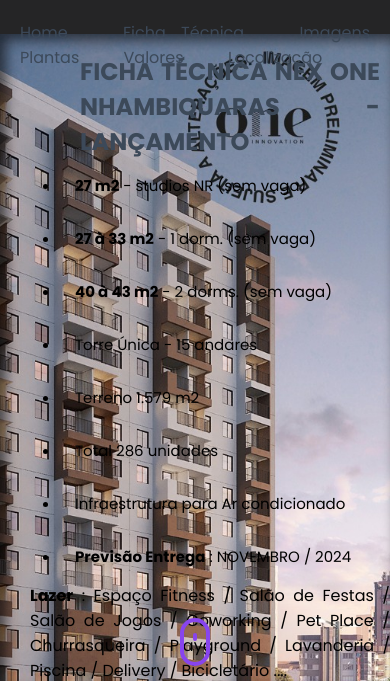
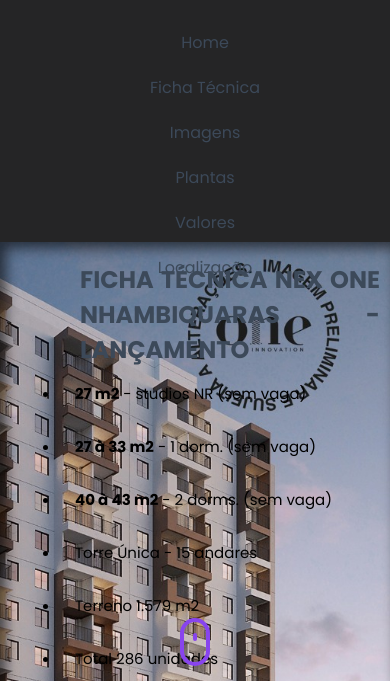
Before and after one commit to ViniciusAlbanit/Site_Apt, a plain HTML site: page index.html in a window 390 px wide. Shown: the part 158-839 px from the top of the page. Drawn offline with Linux system fonts and the light colour scheme.

Commit message:
Update style.css

```diff
--- a/style.css
+++ b/style.css
@@ -21,7 +21,7 @@ body{
 }
 header{
     background-color: var(--color2);
-    max-height: 192px;
+    height: 192px;
     width: 100%;
     }
 header > h1{
@@ -31,21 +31,18 @@ header > h1{
     padding-bottom: 20px;
     color: var(--color4);
 }
-header > nav{
-    height: 1000px;
-}
 header > nav > a{
+    display: inline-block;
     color: var(--color4);
     text-decoration: none;
-    padding-right: 20px;
+    padding: 10px;
     margin-left: 20px;
 }
 header > nav > a:hover{
     color: var(--color1);
+    transform: translate(2px,2px);
     background-color: var(--color4);
-    padding: 10px;
     border-radius: 10px;
-    transition-delay: 0.5s;
     transition-duration: 0.5s;
 }
 main{
@@ -192,6 +189,15 @@ footer > p > a:hover{
   animation-duration: .7s;
 	animation-iteration-count: infinite;
 }
+@media screen and (max-width: 725px){
+    header > nav > a{
+        display: block;
+        text-align: center;
+    }
+    header{
+        height: 400px;
+    }
+}
 
 @keyframes mouse {
 	from {
```
